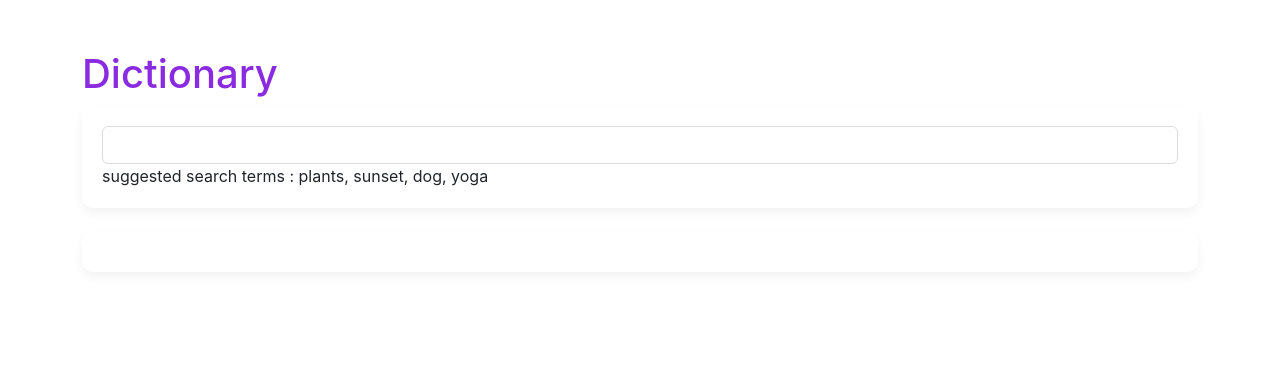
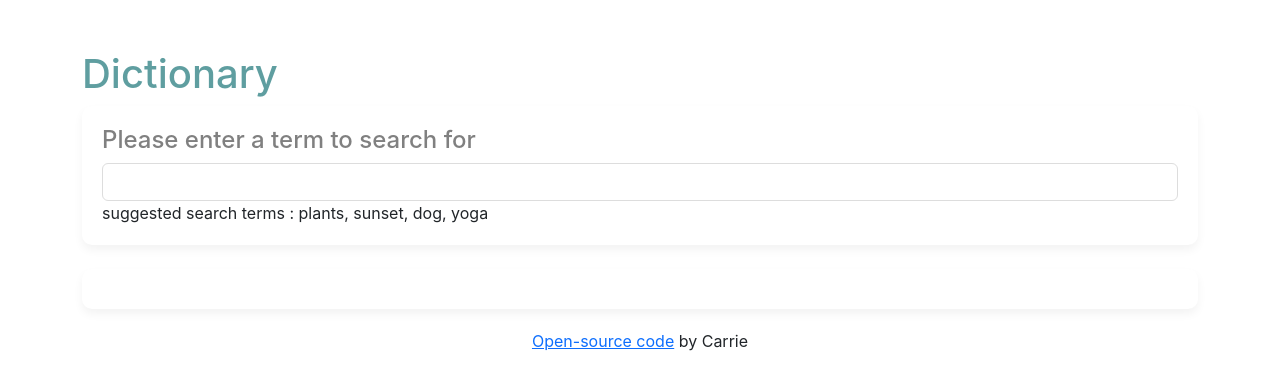
Before and after one commit to hellocarrie/dictionary-app, a React (Create React App) app: page / in a window 1280 px wide. Shown: the top 390 px of the page. Built offline with nearby package versions, Linux system fonts and the light colour scheme.

Commit message:
added footer

```diff
--- a/src/App.css
+++ b/src/App.css
@@ -10,3 +10,11 @@
 bg {
   background-color: whitesmoke;
 }
+footer {
+  text-align: center;
+  margin-top: 20px;
+}
+
+h2 {
+  color: slategrey;
+}
--- a/src/Dictionary.css
+++ b/src/Dictionary.css
@@ -13,5 +13,8 @@
   color: #333;
 }
 .title {
-  color: blueviolet;
+  color: cadetblue;
 }
+h4 {
+  color: gray;
+}
--- a/src/Dictionary.js
+++ b/src/Dictionary.js
@@ -26,6 +26,7 @@ export default function Dictionary() {
     <div className="Dictionary">
       <h1 class="title">Dictionary</h1>
       <section>
+        <h4> Please enter a term to search for</h4>
         <form onSubmit={search}>
           <input type="search" onChange={handleKeywordChange} />
         </form>
@@ -36,7 +37,18 @@ export default function Dictionary() {
       <br />
       <section>
         <Results results={results} />
+        <search defaultword="plant" />
       </section>
+      <footer>
+        <a
+          href="https://github.com/hellocarrie/dictionary-app"
+          target="_blank"
+          rel="noreferrer"
+        >
+          Open-source code
+        </a>{" "}
+        by Carrie
+      </footer>
     </div>
   );
 }
--- a/src/Phonetic.js
+++ b/src/Phonetic.js
@@ -1,5 +1,6 @@
 import React from "react";
 import "./Phonetic.css";
+
 export default function Phonetic(props) {
   return (
     <div className="Phonetic">
```
